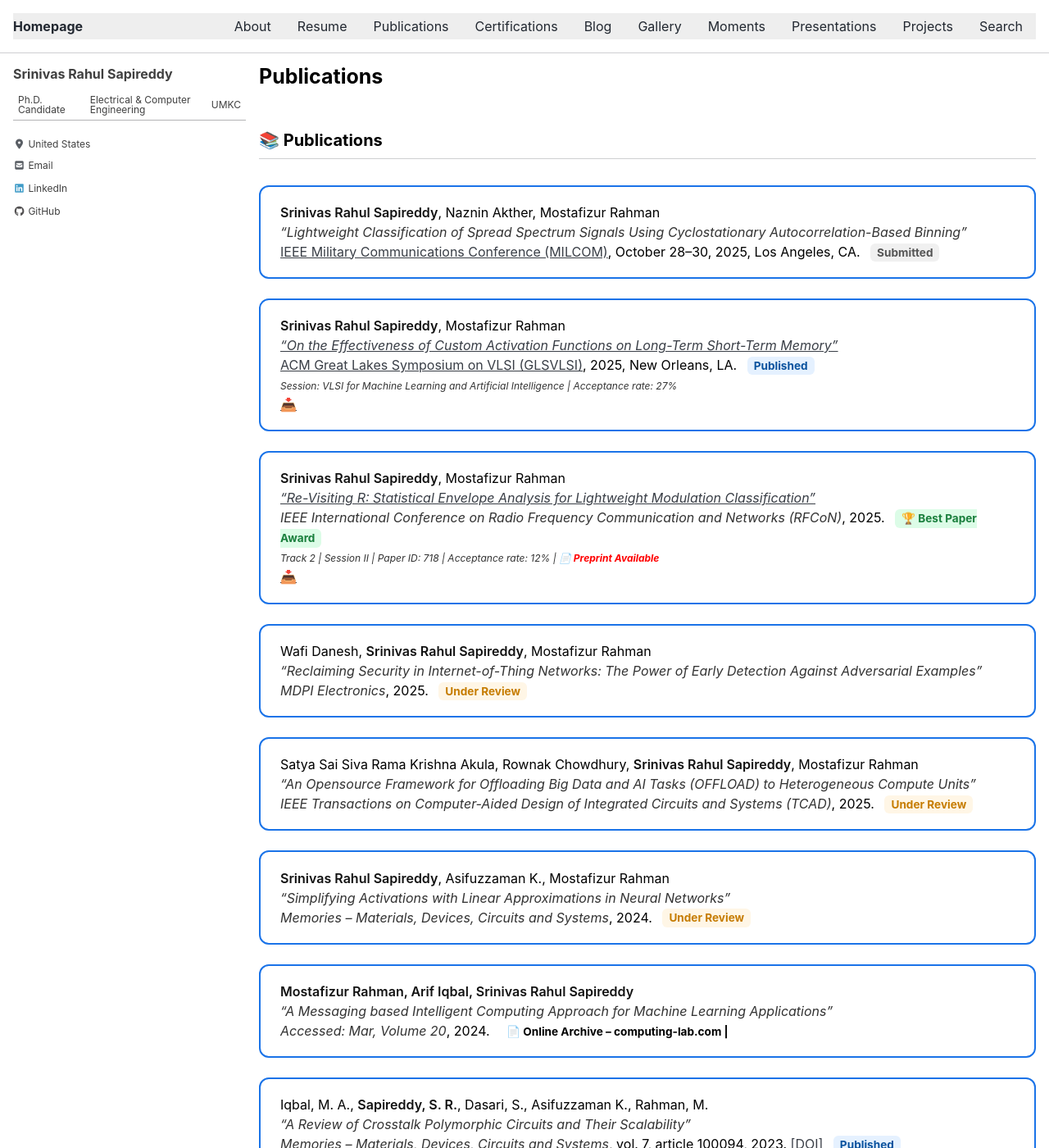
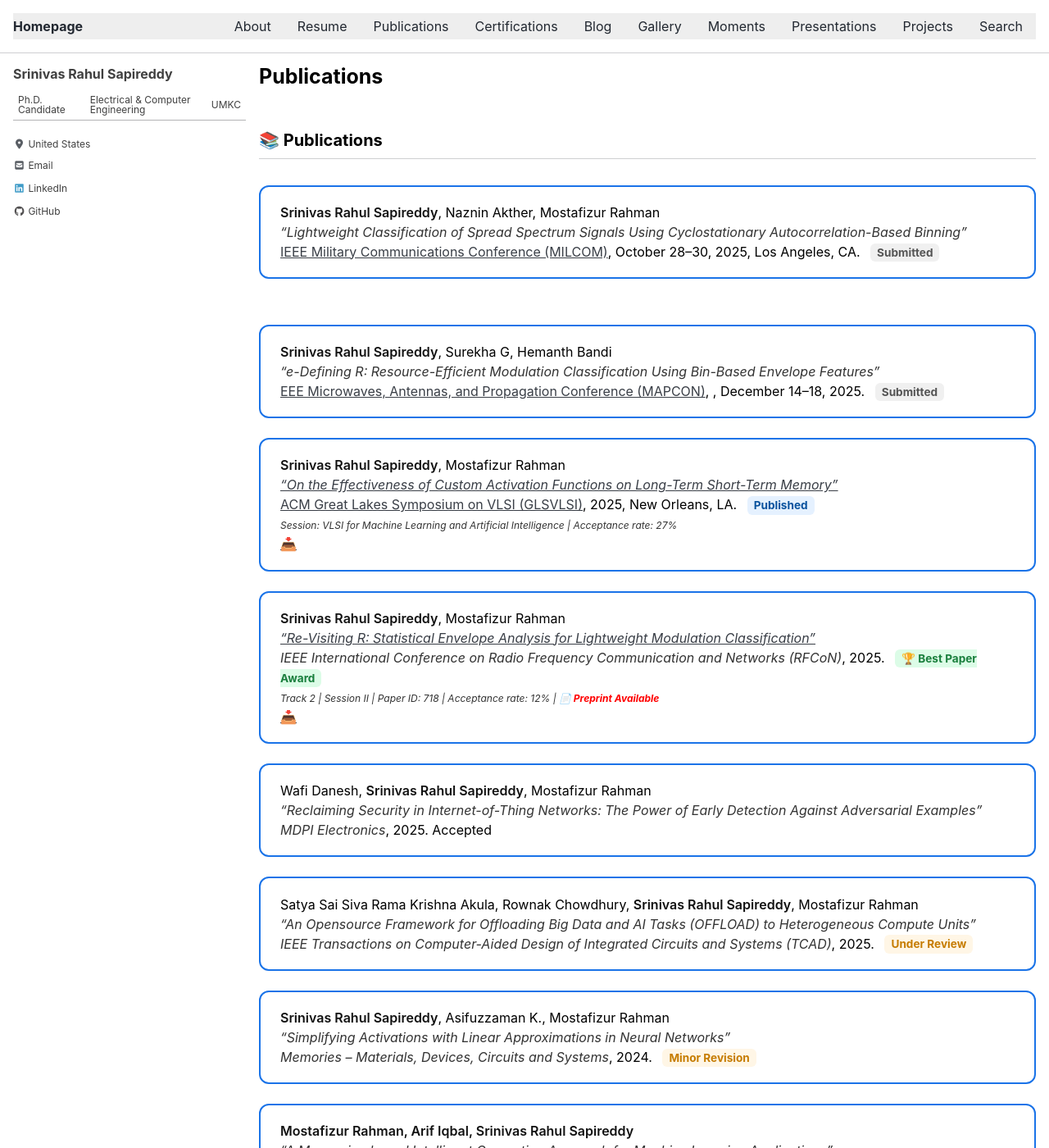
Before and after one commit to srsapireddy/srsapireddy.github.io, a Jekyll site: the page built from _pages/publications.md, in a window 1280 px wide and 1400 px high. Shown: the whole window at 82% size. Built offline with Jekyll 4.4.1, drawn with Linux system fonts in a browser that asks for light colours; cached includes are drawn as plain includes; nearby versions of some CDN libraries.

Commit message:
Update publications.md

```diff
--- a/_pages/publications.md
+++ b/_pages/publications.md
@@ -95,6 +95,13 @@ permalink: /publications/
       <a href="https://milcom.org" target="_blank">IEEE Military Communications Conference (MILCOM)</a>, October 28–30, 2025, Los Angeles, CA.
       <span class="status pending">Submitted</span>
     </div>
+    <div class="pub-grid">
+    <div class="pub-card">
+      <strong>Srinivas Rahul Sapireddy</strong>, Surekha G, Hemanth Bandi<br>
+      <em>“e-Defining R: Resource-Efficient Modulation Classification Using Bin-Based Envelope Features”</em><br>
+      <a href="https://milcom.org" target="_blank">EEE Microwaves, Antennas, and Propagation Conference (MAPCON)</a>, , December 14–18, 2025.
+      <span class="status pending">Submitted</span>
+    </div>
     <div class="pub-card">
       <strong>Srinivas Rahul Sapireddy</strong>, Mostafizur Rahman<br>
       <em><a href="https://dl.acm.org/doi/10.1145/3716368.3735217" target="_blank">“On the Effectiveness of Custom Activation Functions on Long-Term Short-Term Memory”</a></em><br>
@@ -124,7 +131,7 @@ permalink: /publications/
       Wafi Danesh, <strong>Srinivas Rahul Sapireddy</strong>, Mostafizur Rahman<br>
       <em>“Reclaiming Security in Internet-of-Thing Networks: The Power of Early Detection Against Adversarial Examples”</em><br>
       <em>MDPI Electronics</em>, 2025.
-      <span class="status review">Under Review</span>
+      <span class="accepted">Accepted</span>
     </div>
     <div class="pub-card">
       Satya Sai Siva Rama Krishna Akula, Rownak Chowdhury, <strong>Srinivas Rahul Sapireddy</strong>, Mostafizur Rahman<br>
@@ -136,7 +143,7 @@ permalink: /publications/
       <strong>Srinivas Rahul Sapireddy</strong>, Asifuzzaman K., Mostafizur Rahman<br>
       <em>“Simplifying Activations with Linear Approximations in Neural Networks”</em><br>
       <em>Memories – Materials, Devices, Circuits and Systems</em>, 2024.
-      <span class="status review">Under Review</span>
+      <span class="status review">Minor Revision</span>
     </div>
     <div class="pub-card">
       <strong>Mostafizur Rahman, Arif Iqbal, Srinivas Rahul Sapireddy</strong><br>
```
